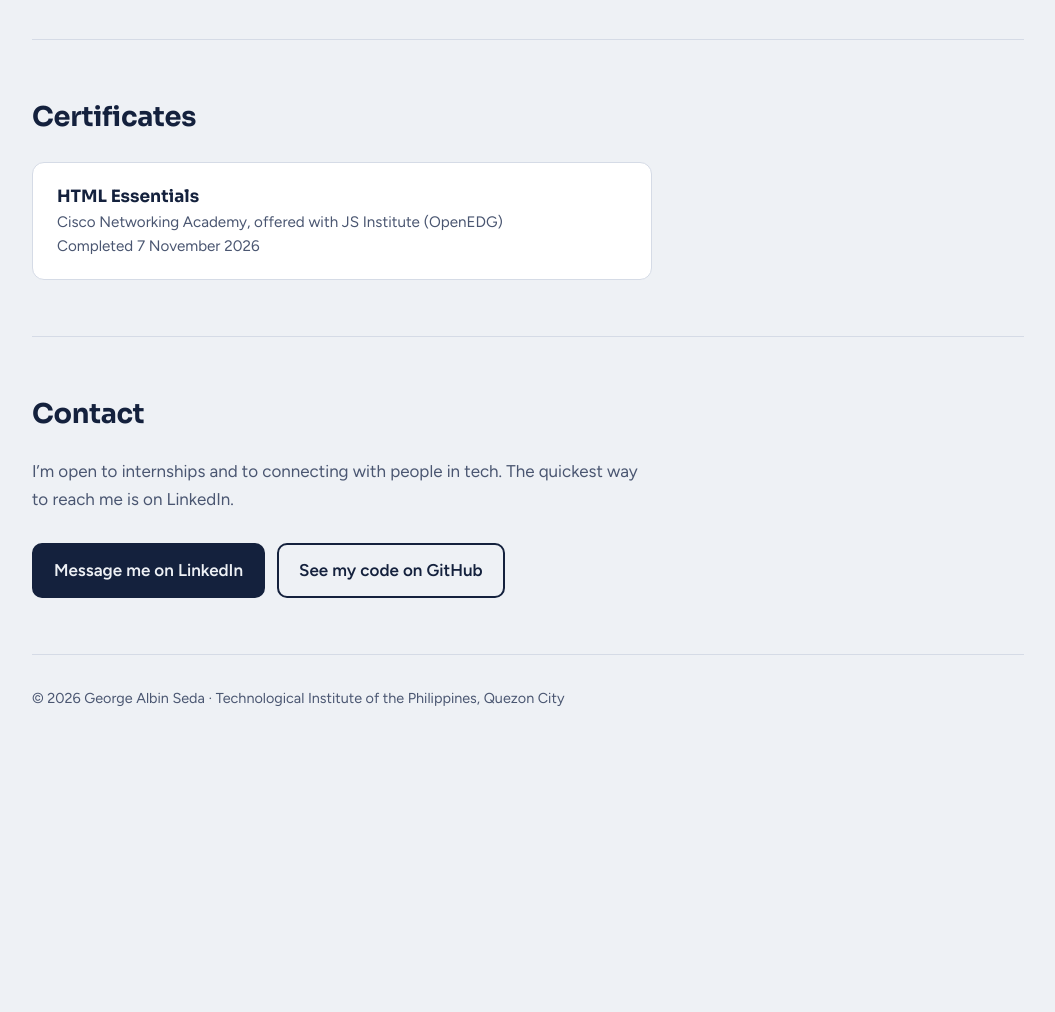
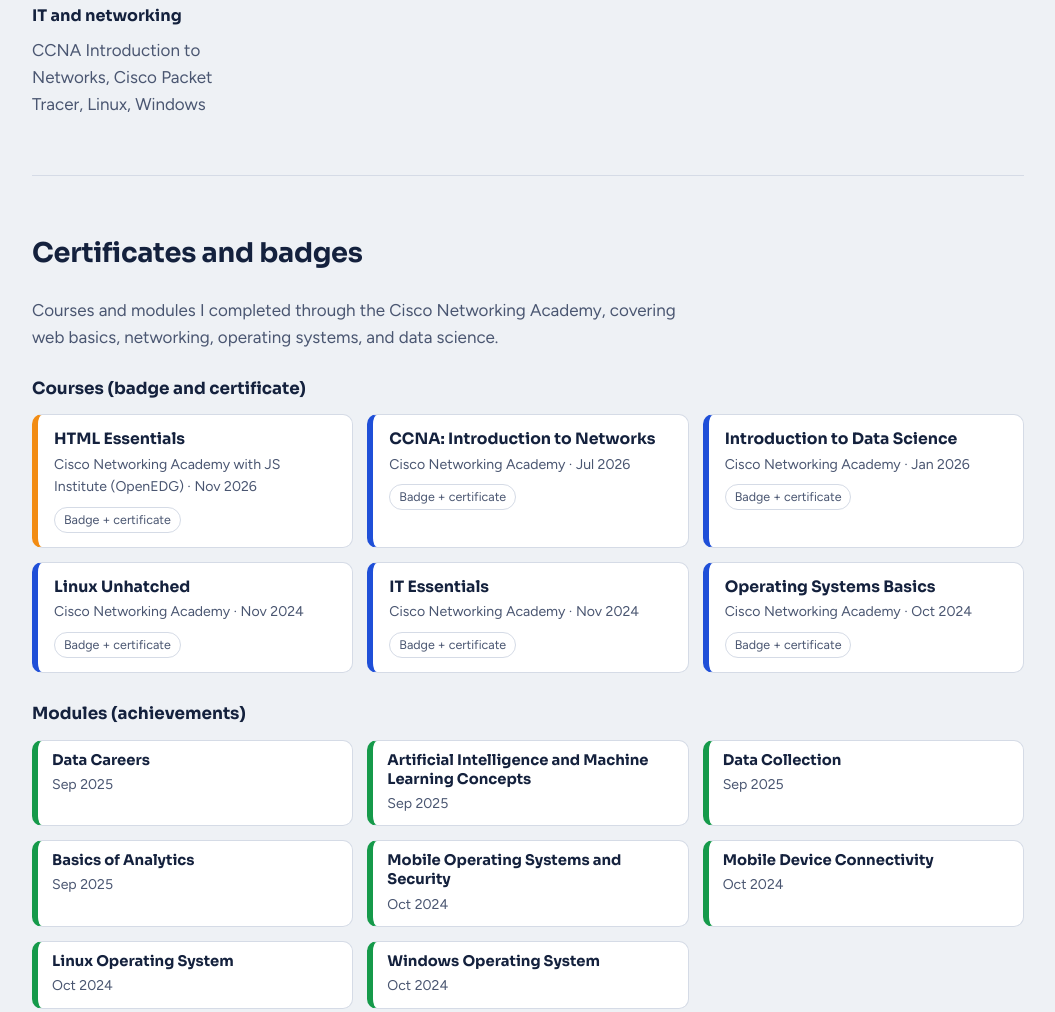
Before and after one commit to geoseda/geoseda.github.io, a plain HTML site: page index.html in a window 1280 px wide. Shown: the part 2353-3365 px from the top of the page, without its empty margins (112-1167 px from the left). Before the commit the page ends 3111 px from the top, so only its background shows below. Drawn offline with Linux system fonts and the light colour scheme.

Commit message:
Update index.html
Updated certifications section to include badges and certificates, and added new tools and IT networking skills.

```diff
--- a/index.html
+++ b/index.html
@@ -75,6 +75,17 @@ h2{font-family:var(--display);font-weight:700;font-size:1.7rem;letter-spacing:-.
 .cert strong{font-family:var(--display)}
 .cert p{color:var(--muted);font-size:.95rem}
 
+
+.certs h3{font-family:var(--display);font-size:1.05rem;margin:28px 0 12px}
+.certs h3:first-of-type{margin-top:0}
+.certs .intro{color:var(--muted);max-width:62ch;margin-bottom:24px}
+.cert-grid{display:grid;grid-template-columns:repeat(auto-fit,minmax(250px,1fr));gap:14px;list-style:none}
+.cert-item{background:var(--surface);border:1px solid var(--line);border-left:6px solid var(--c,var(--blue));border-radius:10px;padding:14px 16px}
+.cert-item strong{display:block;font-family:var(--display);font-size:.98rem;line-height:1.3}
+.cert-item small{display:block;color:var(--muted);margin-top:4px;font-size:.88rem}
+.cert-item .kind{display:inline-block;margin-top:8px;font-size:.78rem;padding:2px 9px;border:1px solid var(--line);border-radius:999px;color:var(--muted)}
+.cert-grid.modules .cert-item{border-left-color:var(--green);padding:10px 14px}
+.cert-grid.modules strong{font-size:.92rem;font-weight:600}
 .contact p{max-width:56ch;color:var(--muted);margin-bottom:18px}
 footer{padding:32px 0 48px;color:var(--muted);font-size:.9rem;border-top:1px solid var(--line)}
 
@@ -172,16 +183,36 @@ footer{padding:32px 0 48px;color:var(--muted);font-size:.9rem;border-top:1px sol
         <div><h3>Languages</h3><p>Python, HTML, CSS, JavaScript</p></div>
         <div><h3>Web</h3><p>Flask, REST APIs, Google Apps Script</p></div>
         <div><h3>Data and AI</h3><p>pandas, scikit-learn, Prophet, OpenCV, Kafka, Spark, MongoDB</p></div>
-        <div><h3>Tools</h3><p>Git, GitHub, VS Code, Google Colab, Cisco Packet Tracer</p></div>
+        <div><h3>Tools</h3><p>Git, GitHub, VS Code, Google Colab</p></div>
+        <div><h3>IT and networking</h3><p>CCNA Introduction to Networks, Cisco Packet Tracer, Linux, Windows</p></div>
       </div>
     </section>
 
-    <section id="certifications">
-      <h2>Certificates</h2>
-      <div class="cert">
-        <strong>HTML Essentials</strong>
-        <p>Cisco Networking Academy, offered with JS Institute (OpenEDG)<br>Completed 7 November 2026</p>
-      </div>
+    <section class="certs" id="certifications">
+      <h2>Certificates and badges</h2>
+      <p class="intro">Courses and modules I completed through the Cisco Networking Academy, covering web basics, networking, operating systems, and data science.</p>
+
+      <h3>Courses (badge and certificate)</h3>
+      <ul class="cert-grid">
+        <li class="cert-item" style="--c:var(--orange)"><strong>HTML Essentials</strong><small>Cisco Networking Academy with JS Institute (OpenEDG) · Nov 2026</small><span class="kind">Badge + certificate</span></li>
+        <li class="cert-item"><strong>CCNA: Introduction to Networks</strong><small>Cisco Networking Academy · Jul 2026</small><span class="kind">Badge + certificate</span></li>
+        <li class="cert-item"><strong>Introduction to Data Science</strong><small>Cisco Networking Academy · Jan 2026</small><span class="kind">Badge + certificate</span></li>
+        <li class="cert-item"><strong>Linux Unhatched</strong><small>Cisco Networking Academy · Nov 2024</small><span class="kind">Badge + certificate</span></li>
+        <li class="cert-item"><strong>IT Essentials</strong><small>Cisco Networking Academy · Nov 2024</small><span class="kind">Badge + certificate</span></li>
+        <li class="cert-item"><strong>Operating Systems Basics</strong><small>Cisco Networking Academy · Oct 2024</small><span class="kind">Badge + certificate</span></li>
+      </ul>
+
+      <h3>Modules (achievements)</h3>
+      <ul class="cert-grid modules">
+        <li class="cert-item"><strong>Data Careers</strong><small>Sep 2025</small></li>
+        <li class="cert-item"><strong>Artificial Intelligence and Machine Learning Concepts</strong><small>Sep 2025</small></li>
+        <li class="cert-item"><strong>Data Collection</strong><small>Sep 2025</small></li>
+        <li class="cert-item"><strong>Basics of Analytics</strong><small>Sep 2025</small></li>
+        <li class="cert-item"><strong>Mobile Operating Systems and Security</strong><small>Oct 2024</small></li>
+        <li class="cert-item"><strong>Mobile Device Connectivity</strong><small>Oct 2024</small></li>
+        <li class="cert-item"><strong>Linux Operating System</strong><small>Oct 2024</small></li>
+        <li class="cert-item"><strong>Windows Operating System</strong><small>Oct 2024</small></li>
+      </ul>
     </section>
 
     <section class="contact" id="contact">
```
